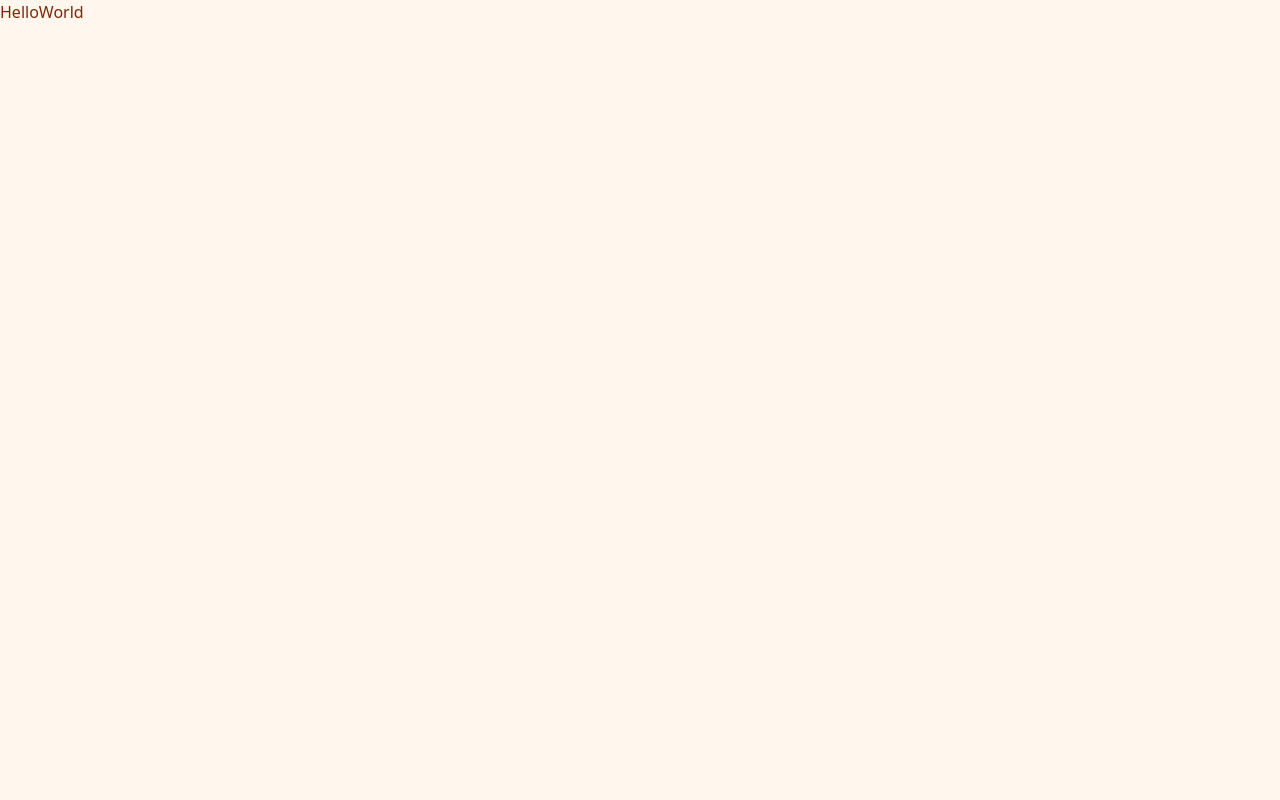
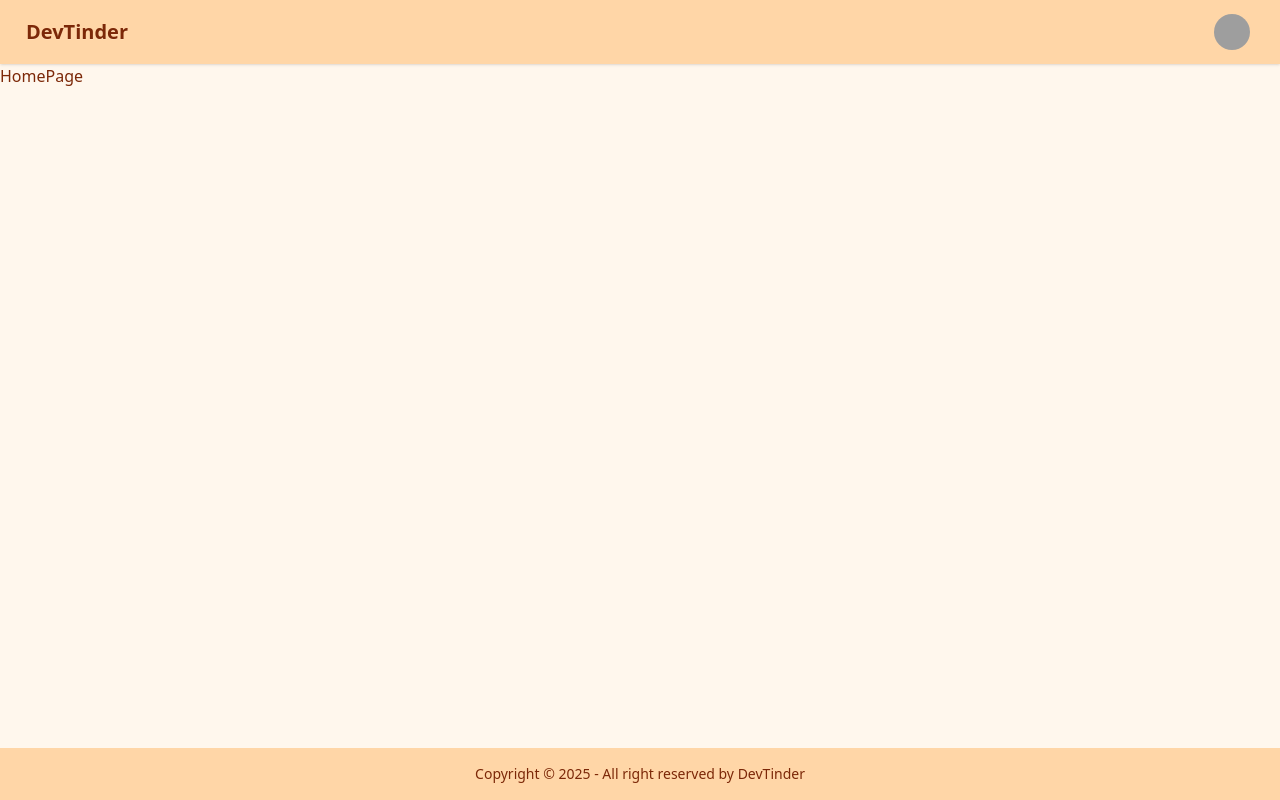
Before and after one commit to ranasauravsingh/dev_tinder_frontend, a React (Vite) app: page / in a window 1280 px wide. Built offline with nearby package versions, Linux system fonts and the light colour scheme; grey boxes are pictures that could not be loaded.

Commit message:
[Configure][App] integrated react router dom in app root file

```diff
--- a/src/App.jsx
+++ b/src/App.jsx
@@ -1,10 +1,18 @@
+import { BrowserRouter as Router, Routes, Route } from "react-router-dom";
+
+import Body from "./components/Body";
+import HomePage from "./pages/HomePage";
+
 function App() {
-
-  return (
-    <>
-      {`HelloWorld`}
-    </>
-  )
+	return (
+		<Router basename="/">
+			<Routes>
+				<Route path="/" element={<Body />}>
+					<Route path="/" element={<HomePage />} />
+				</Route>
+			</Routes>
+		</Router>
+	);
 }
 
-export default App
+export default App;
--- /dev/null
+++ b/src/components/Body.jsx
@@ -0,0 +1,17 @@
+import React from "react";
+import { Outlet } from "react-router-dom";
+
+import NavBar from "../ui/NavBar";
+import Footer from "../ui/Footer";
+
+const Body = () => {
+	return (
+		<React.Fragment>
+			<NavBar />
+			<Outlet />
+			<Footer />
+		</React.Fragment>
+	);
+};
+
+export default Body;
--- /dev/null
+++ b/src/pages/HomePage.jsx
@@ -0,0 +1,9 @@
+import React from 'react'
+
+const HomePage = () => {
+  return (
+    <div>HomePage</div>
+  )
+}
+
+export default HomePage
--- /dev/null
+++ b/src/ui/Footer.jsx
@@ -0,0 +1,14 @@
+const Footer = () => {
+	return (
+		<footer className="footer sm:footer-horizontal footer-center bg-base-300 text-base-content p-4 fixed bottom-0">
+			<aside>
+				<p>
+					Copyright © {new Date().getFullYear()} - All right reserved
+					by DevTinder
+				</p>
+			</aside>
+		</footer>
+	);
+};
+
+export default Footer;
--- /dev/null
+++ b/src/ui/NavBar.jsx
@@ -0,0 +1,44 @@
+const NavBar = () => {
+	return (
+		<div className="navbar bg-base-300 shadow-sm">
+			<div className="flex-1">
+				<a className="btn btn-ghost text-xl">DevTinder</a>
+			</div>
+			<div className="flex gap-2 mx-5">
+				<div className="dropdown dropdown-end">
+					<div
+						tabIndex={0}
+						role="button"
+						className="btn btn-ghost btn-circle avatar"
+					>
+						<div className="w-10 rounded-full">
+							<img
+								alt="Tailwind CSS Navbar component"
+								src="https://img.daisyui.com/images/stock/photo-1534528741775-53994a69daeb.webp"
+							/>
+						</div>
+					</div>
+					<ul
+						tabIndex={0}
+						className="menu menu-sm dropdown-content bg-base-100 rounded-box z-1 mt-3 w-52 p-2 shadow"
+					>
+						<li>
+							<a className="justify-between">
+								Profile
+								<span className="badge">New</span>
+							</a>
+						</li>
+						<li>
+							<a>Settings</a>
+						</li>
+						<li>
+							<a>Logout</a>
+						</li>
+					</ul>
+				</div>
+			</div>
+		</div>
+	);
+};
+
+export default NavBar;
```
Also changed, not shown: 1 other file (tests, documents, lock files or other folders).
